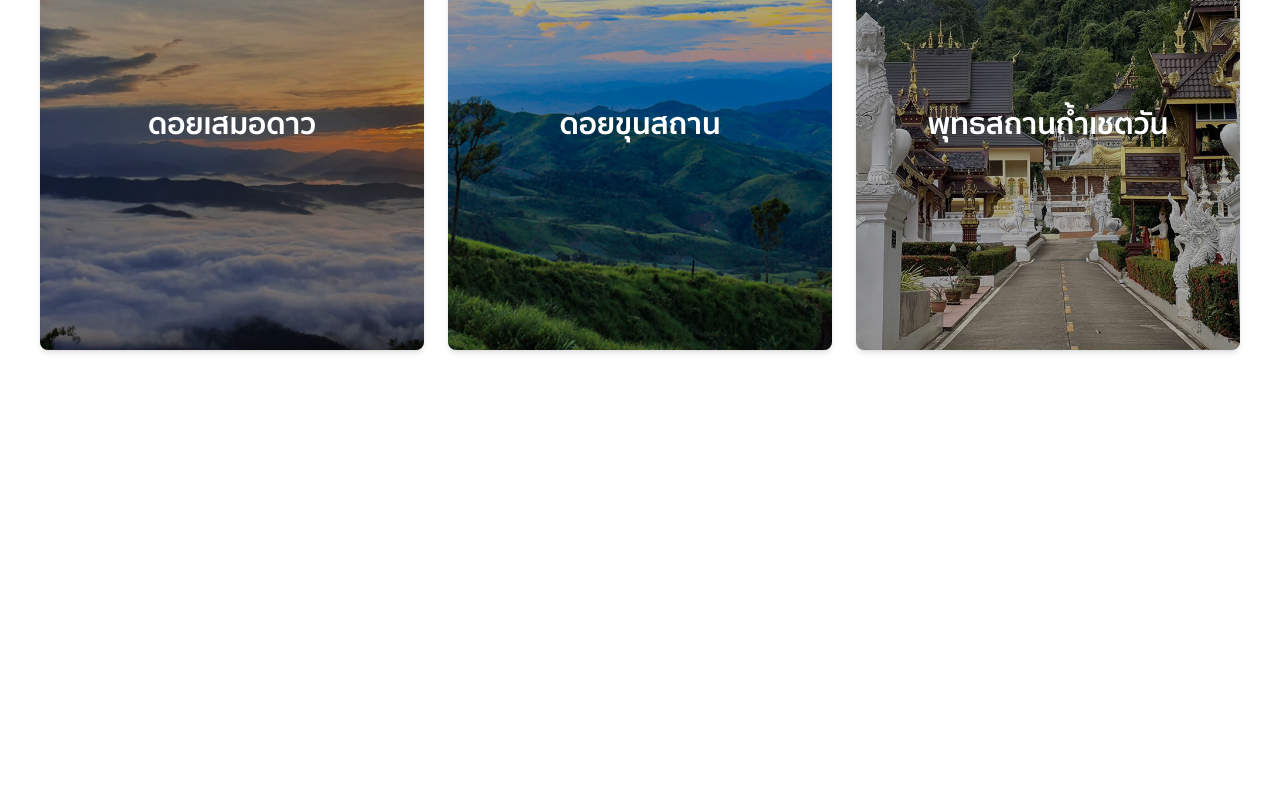
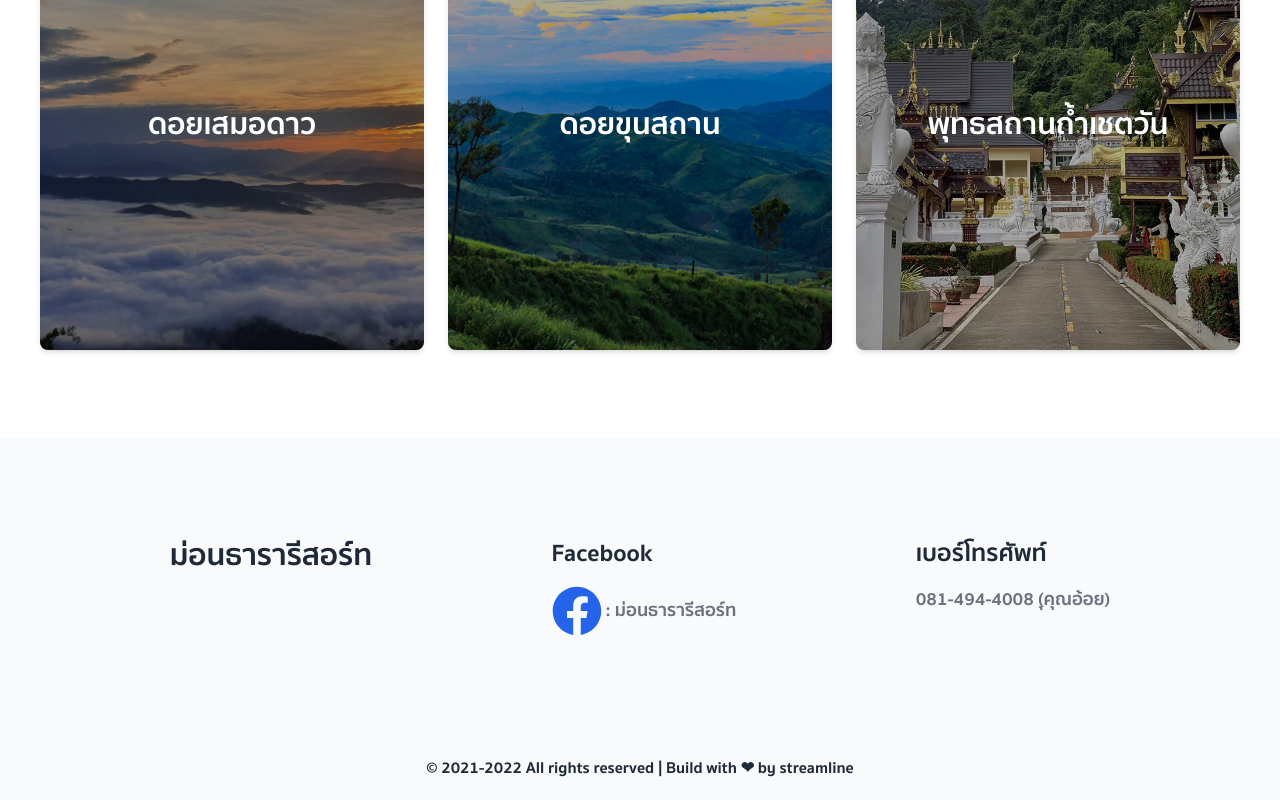
Before and after one commit to Theerat22/montara, a Next.js app: page /home in a window 1280 px wide. Shown: the part 3871-4671 px from the top of the page. Before the commit the page ends 4309 px from the top, so only its background shows below. Built offline with nearby package versions, Linux system fonts and the light colour scheme.

Commit message:
add footer

```diff
--- /dev/null
+++ b/app/components/Footer.tsx
@@ -0,0 +1,49 @@
+import React from "react";
+import { FaFacebook,} from "react-icons/fa";
+
+function Footer() {
+	return (
+		<>
+        <div id="contact">
+			<div className="bg-gray-50 h-1/2 w-full flex md:flex-row flex-col justify-around items-start p-20">
+				<div className="p-5 ">
+					<ul>
+						<p className="text-gray-800 font-bold text-3xl pb-6">
+							ม่อนธารารีสอร์ท
+						</p>
+
+					</ul>
+				</div>
+				<div className="p-5 justify-center">
+					<ul>
+						<p className="text-gray-800 font-bold text-2xl pb-4">Facebook</p>
+                        <div className="flex flex-row items-center">
+                            <FaFacebook className="text-2xl cursor-pointer text-blue-600 text-center" size={50}/>
+                            <li className="text-gray-500 text-lg pl-1 font-semibold hover:text-blue-600 cursor-pointer">: ม่อนธารารีสอร์ท</li>
+                        </div>
+
+					</ul>
+				</div>
+				<div className="p-5">
+					<ul>
+						<p className="text-gray-800 font-bold text-2xl pb-4">เบอร์โทรศัพท์</p>
+						<li className="text-gray-500 text-lg pb-2 font-semibold hover:text-blue-600 cursor-pointer">
+							081-494-4008 (ุคุณอ้อย)
+						</li>
+					</ul>
+				</div>
+			</div>
+			<div className="flex flex-col justify-center items-center text-center  p-5 bg-gray-50">
+				<h1 className=" text-gray-800 font-semibold">
+					© 2021-2022 All rights reserved | Build with ❤ by{" "}
+					<span className="hover:text-blue-600 font-semibold cursor-pointer">
+						streamline{" "}
+					</span>
+				</h1>
+			</div>
+        </div>
+		</>
+	);
+}
+
+export default Footer;
--- a/app/home/page.tsx
+++ b/app/home/page.tsx
@@ -5,6 +5,7 @@ import {Welcome} from "./sections/welcome/index";
 import { Rooms } from "./sections/room/index";
 import { Activities } from "./sections/activities/index";
 import { Nearby } from "./sections/nearby/index";
+import Footer from "@/app/components/Footer";
 const Home: React.FC = () => {
 
     return (
@@ -21,7 +22,9 @@ const Home: React.FC = () => {
             <Activities />
             <Rooms />
             <Nearby />
+
         </main>
+        <Footer />
         </>
     );
 };
```
